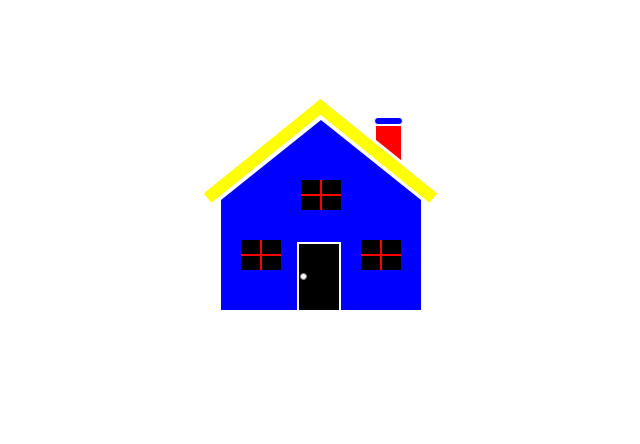
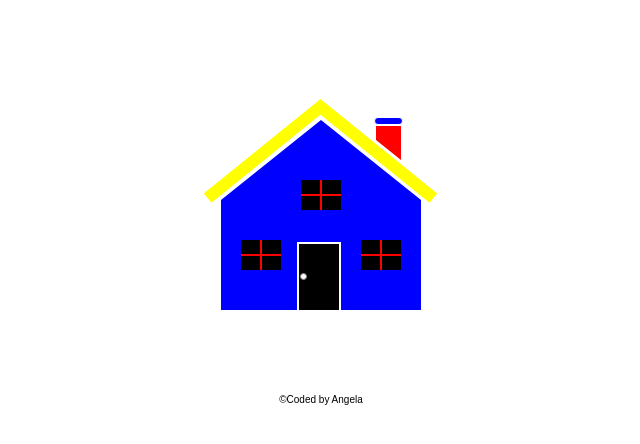
Before and after one commit to Baby007mix/house_building_project, a plain HTML site: page index.html in a window 1280 px wide. Shown: the full height of the page, 319-959 px from the left. Drawn offline with Linux system fonts and the light colour scheme.

Commit message:
Add files via upload

```diff
--- a/index.html
+++ b/index.html
@@ -1,9 +1,10 @@
+<!DOCTYPE html>
 	<html>
 		<head>
 			<title>House Build Project</title>
-
 			<link rel="stylesheet" type="text/css" href="style.css">
 		</head>
+
 		<body>
 			<div class="building">
 
@@ -39,5 +40,6 @@
 				</div>
 
 			</div>
+			<footer>&copy;Coded by Angela</footer>
 		</body>
 </html>
--- a/style.css
+++ b/style.css
@@ -31,7 +31,7 @@ html, body{
 	height: 0;
 	width: 0;
 	left: 0;
-top: -80px;
+	top: -80px;
 }
 /*roof properties*/
 .left{
@@ -150,4 +150,9 @@ top: -80px;
 	top: 73px;
 }
 /*ends here*/
+footer{
+	font-family: arial;
+	font-size:10px;
+	margin: 80px;
+}
 /*end of code*/
```
Lines whose indentation alone changed are shown as unchanged.
